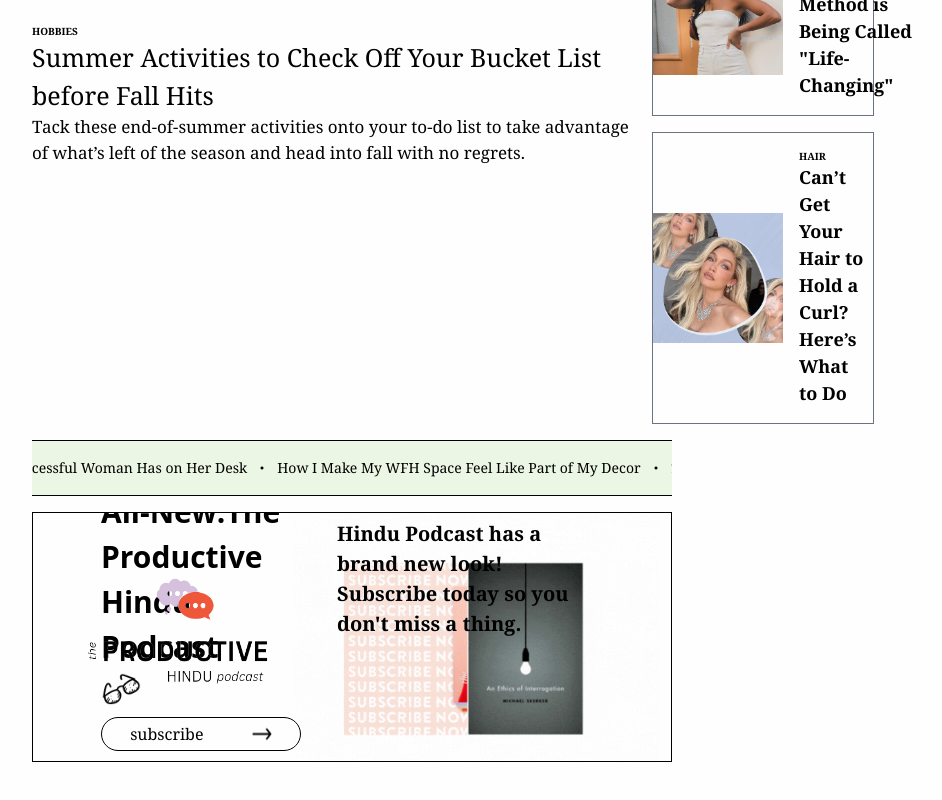
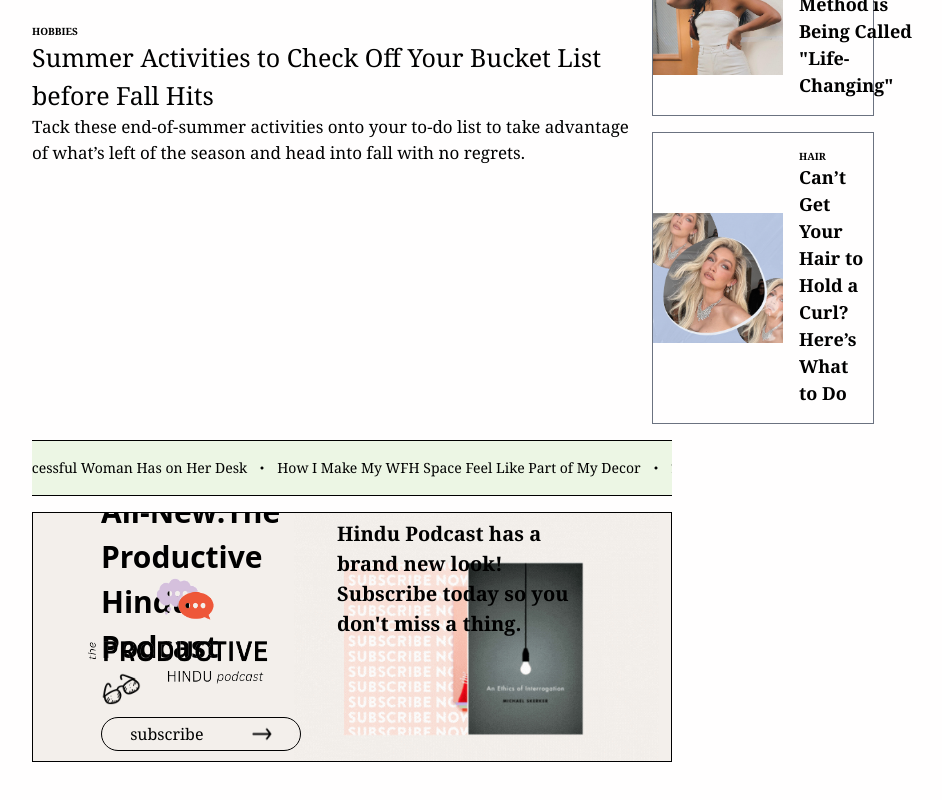
Before and after one commit to lord-charles/blog-fiver, a Next.js app: page / in a window 1280 px wide. Shown: the part 532-1332 px from the top of the page, without its empty margins (288-1230 px from the left). Built offline with nearby package versions, Linux system fonts and the light colour scheme.

Commit message:
first commit

```diff
--- a/components/podcast.js
+++ b/components/podcast.js
@@ -3,7 +3,10 @@ import React from "react";
 
 const Podcast = () => {
   return (
-    <div className="pt-4 flex items-center lg:mx-[320px] md:mx-[20px] xxxs:mx-[5px] border border-black lg:h-[250px] md:h-[220px] xxxs:h-fit overflow-hidden lg:flx-row md:flex-row xxxs:flex-col relative">
+    <div
+      className="pt-4 flex items-center lg:mx-[320px] md:mx-[20px] xxxs:mx-[5px] border border-black lg:h-[250px] md:h-[220px] xxxs:h-fit overflow-hidden lg:flx-row md:flex-row xxxs:flex-col relative"
+      style={{ backgroundColor: "#f3efeb" }}
+    >
       <div className="relative z-[999] lg:left-5 md:left-0 xxxs:left-0 xxxs:top-[-70px] lg:top-0 md:top-0">
         <Image
           src={"/images/productivehindu.png"}
@@ -15,10 +18,10 @@ const Podcast = () => {
       </div>
       <div className="relative md:right-[100px] lg:right-3 xxxs:top-[-280px] md:top-0 lg:top-0">
         <Image
-          src={"/images/podcast.gif"}
+          src={"/images/podcast2.gif"}
           height={500}
           width={500}
-          className="md:w-[400px] md:h-[400px] lg:w-[400px] lg:h-[400px] xxxs:w-[700px] xxxs:h-[500px] xxxs:object-cover relatively "
+          className="md:w-[400px] md:h-[400px] lg:w-[400px] lg:h-[400px] xxxs:w-[700px] xxxs:h-[500px] xxxs:object-cover"
           alt="image"
         />
       </div>
```
Also changed, not shown: public/images/podcast.gif, public/images/podcast2.gif (added).
